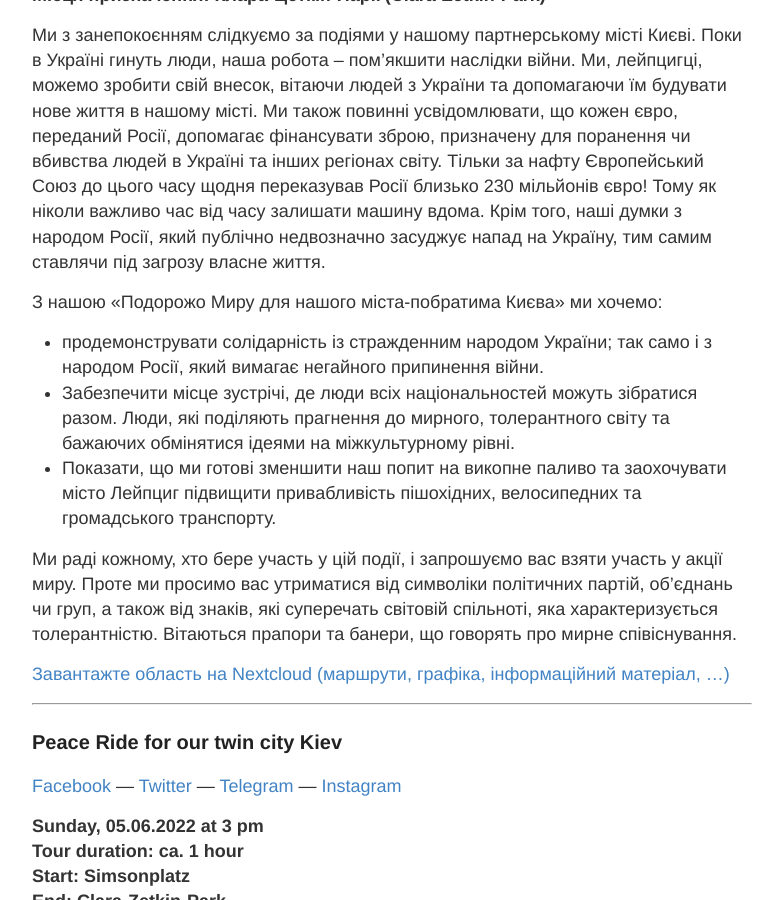
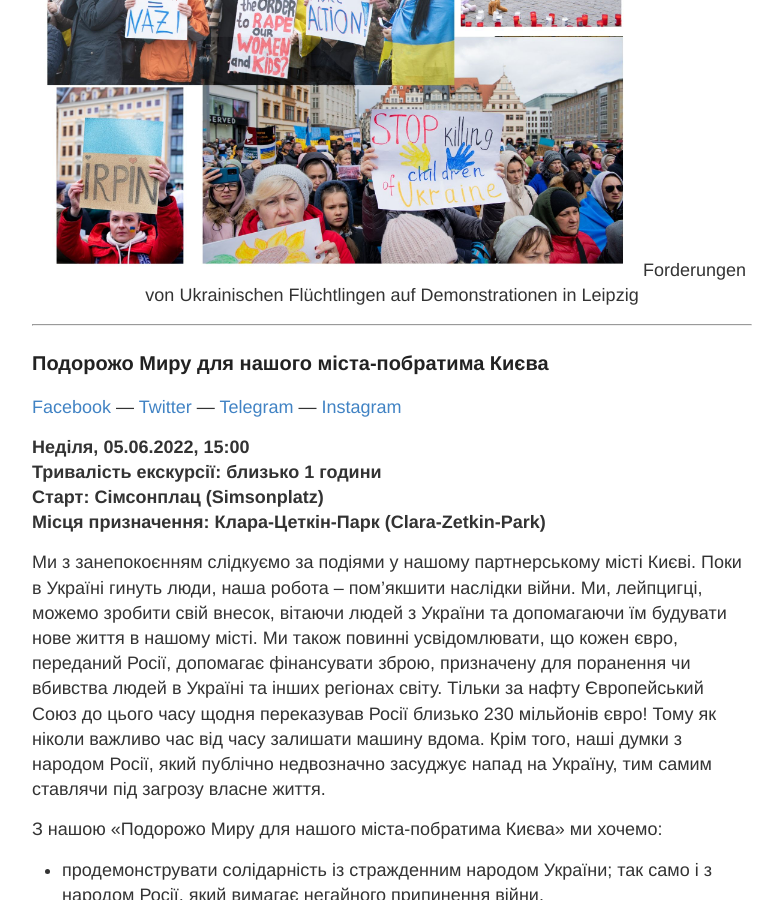
Before and after one commit to s4f-leipzig/s4f-leipzig.github.io, a Jekyll site: the page built from Friedensfahrt.md, in a window 1280 px wide and 900 px high, scrolled down 2112 px. Shown: the whole window, without its empty margins (248-1031 px from the left). Built offline with Jekyll 4.4.1, drawn with Linux system fonts in a browser that asks for light colours.

Commit message:
Update Friedensfahrt.md

```diff
--- a/Friedensfahrt.md
+++ b/Friedensfahrt.md
@@ -46,7 +46,10 @@
 
 <a href="https://nc.verkehrswende-le.de/s/qsH46kLGJ6yqMNQ">Downloadbereich auf Nextcloud (Routen, Grafiken, Infomaterial, …)</a>
 
-
+<p align="center">
+<img id="Deutsch" src="/images/Demo-Ukraine-Leipzig.jpg" width="600">
+Forderungen von Ukrainischen Flüchtlingen auf Demonstrationen in Leipzig
+</p>
 
 <hr>
 
```
